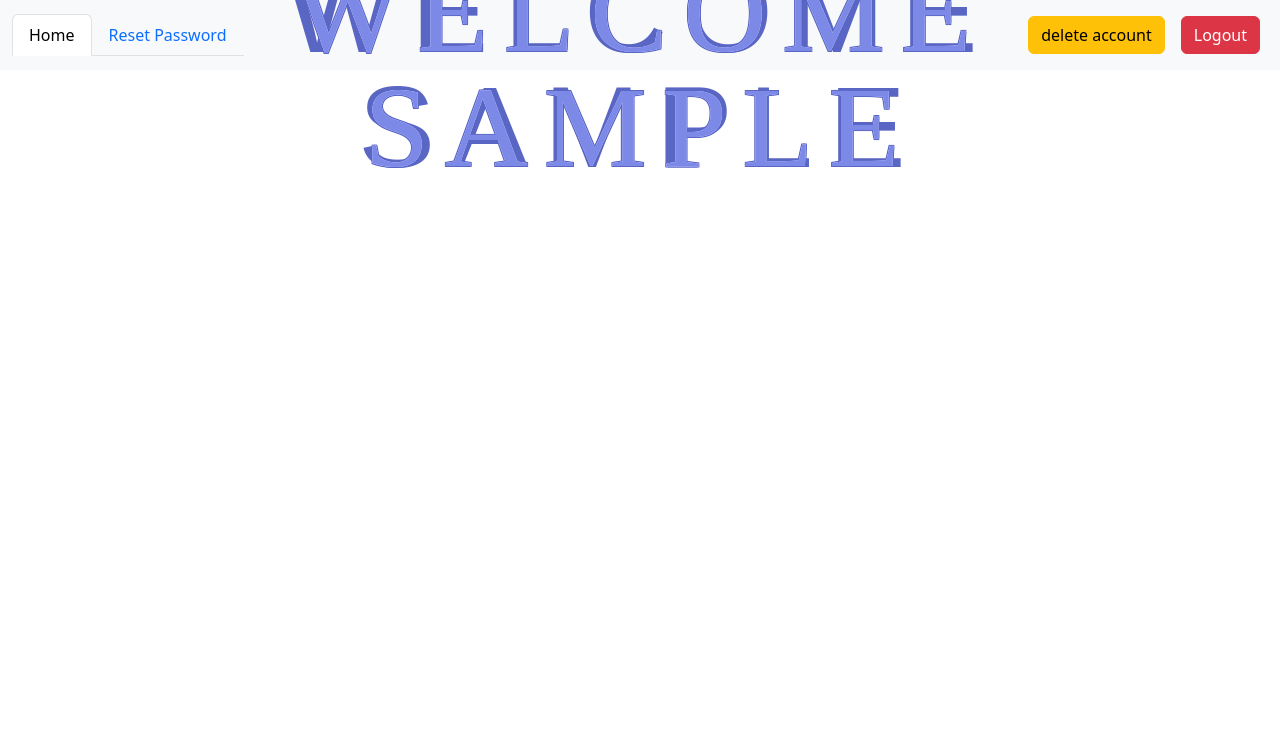
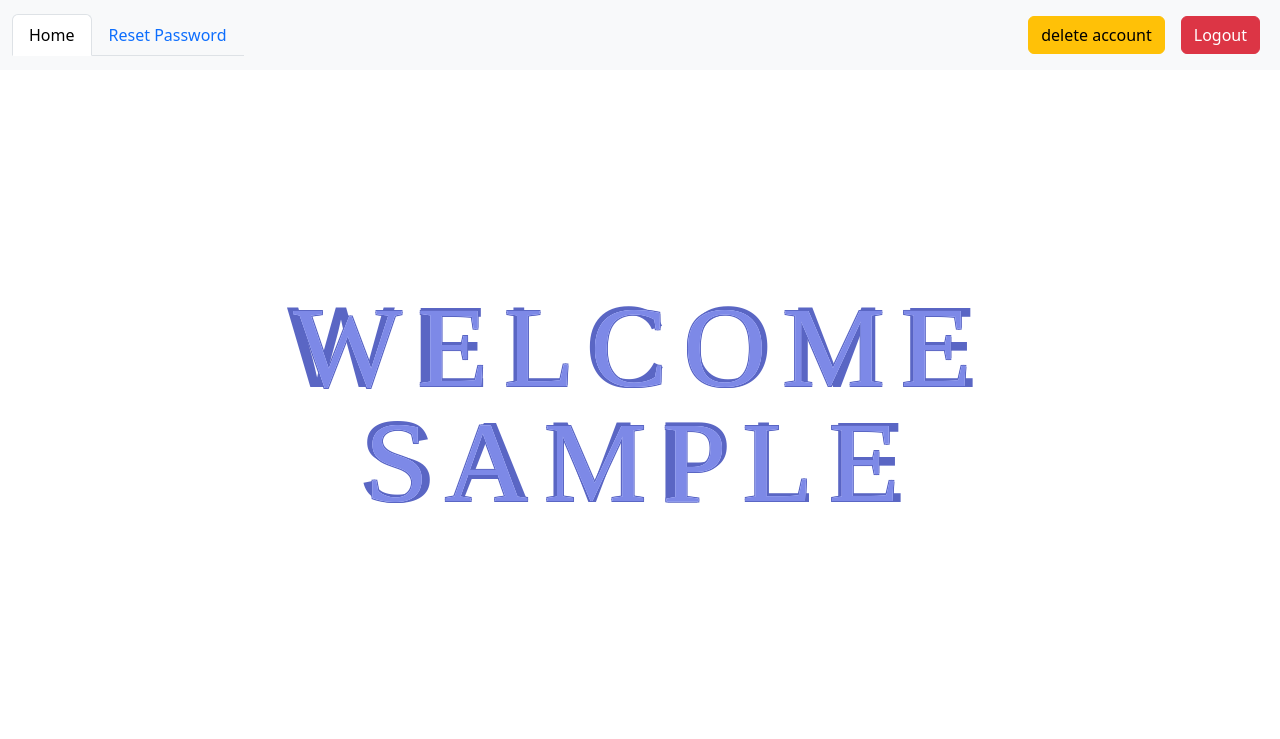
Before and after one commit to nuttamong/firebaseAuth, a Django app: template auth_project/templates/home.html in a window 1280 px wide. Shown: the top 739 px of the page. Run offline with Django 5.2, Linux system fonts and the light colour scheme; the template is opened without the code that fills it: most values are stand-ins (such as "Sample title", 1, 10 or a date in 2020); some web fonts are replaced.

Commit message:
complete

```diff
--- a/auth_project/auth_project/static/css/main.css
+++ b/auth_project/auth_project/static/css/main.css
@@ -165,8 +165,8 @@ color: #b3b3b3;
 .welcome{
 	width: 100%;
 	margin: auto;
-	/* min-width: fit-content;
-	min-height: fit-content; */
+	max-width:1050px;
+	min-height:670px;
 	position: relative;
 }
 
```
